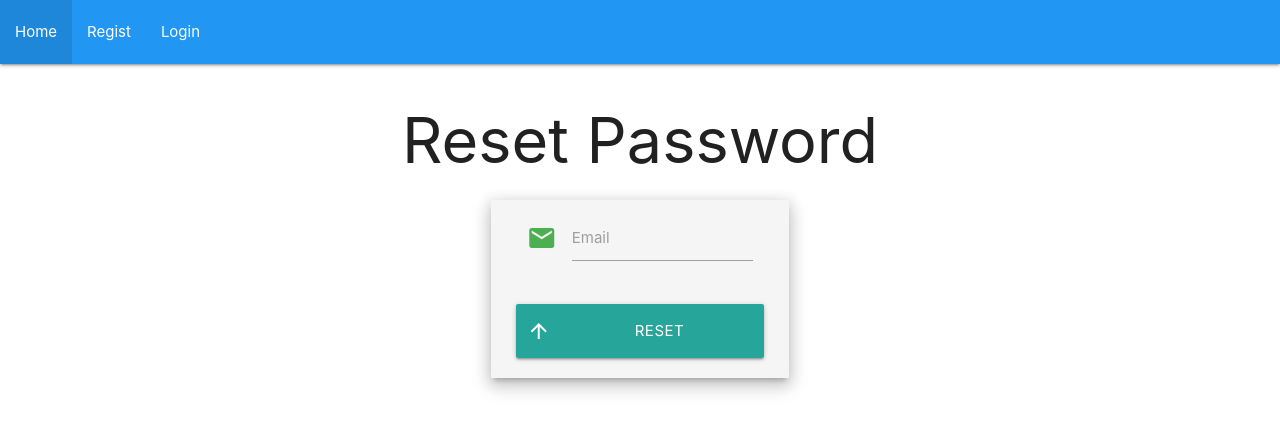
After one commit to TimurBurkhaev/blog, a Flask app: page /reset_password in a window 1280 px wide. The commit adds this page. Shown: the top 432 px of the page. Run offline with Flask 2, Linux system fonts and the light colour scheme.

Commit message:
add reset password

```diff
--- a/app/__init__.py
+++ b/app/__init__.py
@@ -4,12 +4,21 @@ from flask_sqlalchemy import SQLAlchemy
 from flask_login import LoginManager
 from flask_admin import Admin
 from flask_admin.contrib.sqla import ModelView
+from flask_mail import Mail
+
 
 my_app = Flask(__name__)
 my_app.config['SQLALCHEMY_DATABASE_URI'] = 'sqlite:///app.db'
 my_app.config['SECRET_KEY'] = '12345'
-my_app.jinja_env.auto_reload = True
-my_app.config['TEMPLATES_AUTO_RELOAD'] = True
+my_app.config['MAIL_SERVER'] = 'smtp.mail.ru'
+my_app.config['MAIL_PORT'] = 465
+my_app.config['MAIL_USE_SSL'] = True
+my_app.config['MAIL_USERNAME'] = 'micro.blog@bk.ru'
+my_app.config['MAIL_PASSWORD'] = ''
+
+mail=Mail(my_app)
+
+
 db = SQLAlchemy(my_app)
 migrate = Migrate(my_app, db)
 login = LoginManager(my_app)
--- a/app/routes.py
+++ b/app/routes.py
@@ -1,9 +1,12 @@
-from app import my_app, db
+from random import randint
+
+from app import my_app, db, mail
 from flask import render_template, request, redirect, url_for, flash
 from app.models import User, Post
 from datetime import datetime
 from flask_login import login_required, current_user, login_user, logout_user
-
+from flask_mail import Message
+from hashlib import md5
 
 @my_app.route('/logout')
 def logout():
@@ -73,4 +76,31 @@ def before_request():
     if current_user.is_authenticated:
         current_user.last_seen = datetime.utcnow()
         db.session.commit()
-        print(1)
+
+
+@my_app.route("/reset_password", methods=['GET', 'POST'])
+def reset_password():
+    if current_user.is_authenticated:
+        return redirect(url_for('index'))
+    if request.method == 'GET':
+        return render_template("reset_password.html")
+    if request.method == "POST":
+        form = request.form
+        email = form.get('email')
+        user = User.query.filter_by(email=email).first()
+        if user:
+
+            new_password=generate_password()
+            user.set_password(new_password)
+            db.session.commit()
+            send_email(email,new_password)
+        return render_template("reset_password.html")
+
+
+def send_email(user_email, new_password):
+    message=Message("Microblog. Reset password", sender="micro.blog@bk.ru", recipients=[user_email])
+    message.body = f"Hello, you request reset password.\nYour new password: {new_password}"
+    mail.send(message)
+
+def generate_password():
+    return md5 (str(randint(0,100)).encode('utf-8')).hexdigest()[:9]
--- a/app/templates/login.html
+++ b/app/templates/login.html
@@ -43,7 +43,7 @@
                         <button class="waves-effect waves-light btn-large col l10 offset-l1"><i class="material-icons left">arrow_upward</i>
                             Log in</button>
                     </div>
-
+                    <a href="{{ url_for('reset_password') }}">Forgot password</a>
             </form>
         </div>
         {%include "flash.html"%}
--- /dev/null
+++ b/app/templates/reset_password.html
@@ -0,0 +1,31 @@
+<!DOCTYPE html>
+<html lang="en">
+<head>
+  <meta charset="UTF-8">
+  <meta http-equiv="X-UA-Compatible" content="IE=edge">
+  <meta name="viewport" content="width=device-width, initial-scale=1.0">
+  <title>Reset Passwowrd</title>
+</head>
+<body>
+  {%include "menu.html"%}
+  <div class="container">
+      <h1 class="center">Reset Password</h1>
+      <div class="row">
+          <form class="z-depth-3 y-depth-3 x-depth-3 grey green-text lighten-4 col l4 offset-l4" method="post">
+                  <div class='row'>
+                    <div class='input-field col l10 offset-l1'>
+                        <i class="material-icons prefix">email</i>
+                        <input class='validate' type='email' name='email' id='email' required />
+                        <label for='email'>Email</label>
+                    </div>
+                </div>
+                  <div class="row">
+                      <button class="waves-effect waves-light btn-large col l10 offset-l1"><i class="material-icons left">arrow_upward</i>Reset</button>
+                  </div>
+
+          </form>
+      </div>
+      {%include "flash.html"%}
+  </div>
+</body>
+</html>
```
Also changed, not shown: 1 other file.
